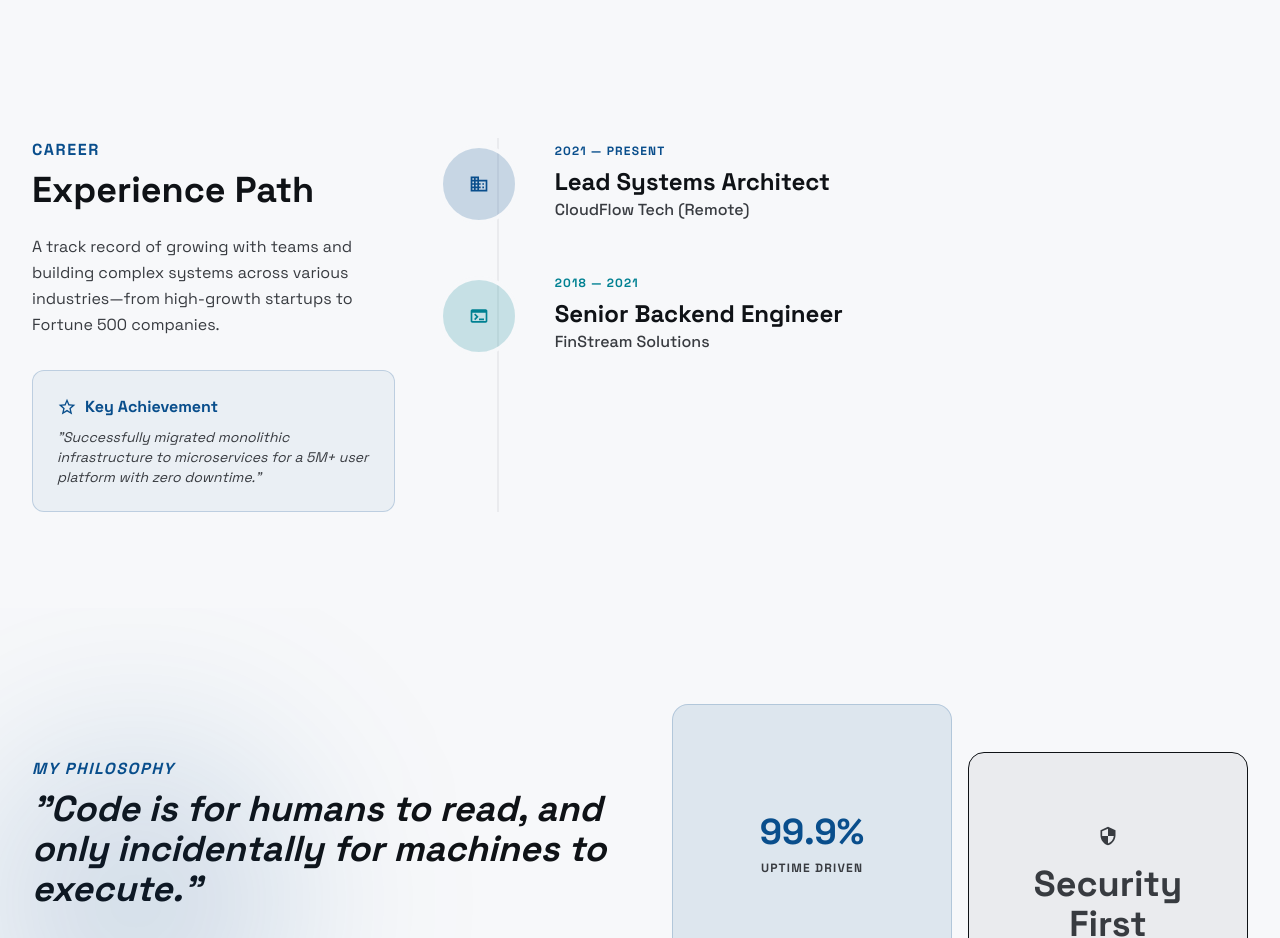
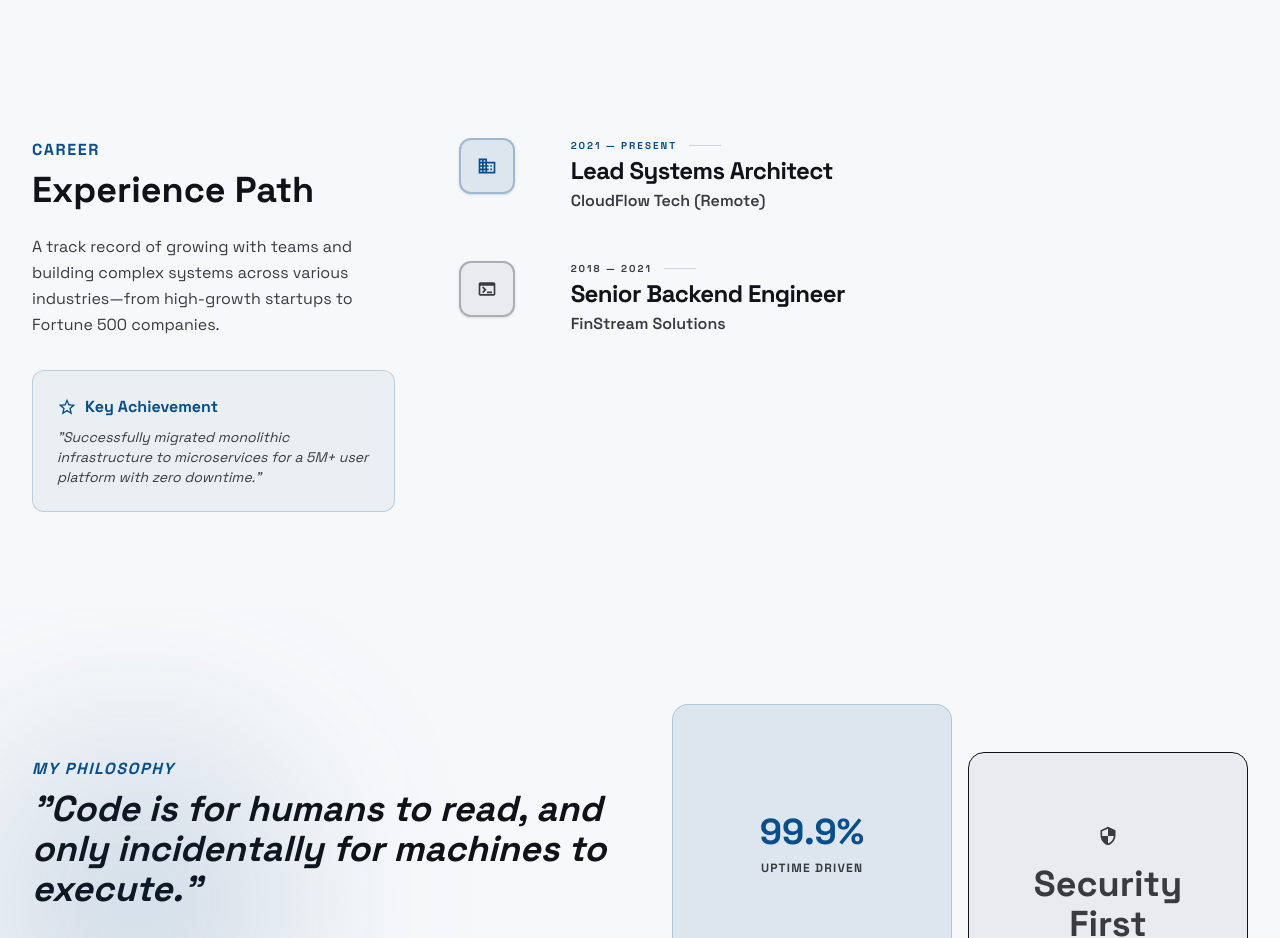
Before and after one commit to sayaskye/portfolio, an Astro site: page /en in a window 1280 px wide. Shown: the part 1820-2758 px from the top of the page. Built offline with nearby package versions, Linux system fonts and the light colour scheme; Astro itself is replaced by a stand-in of ours.

Commit message:
fix: timeline

```diff
--- a/src/components/home/Experience.astro
+++ b/src/components/home/Experience.astro
@@ -35,9 +35,7 @@ const t = (key: string) => getTranslation(key, lang);
           </p>
         </div>
       </div>
-      <div
-        class="relative space-y-12 before:absolute before:inset-0 before:ml-5 before:h-full before:w-0.5 before:bg-(--bg-secondary) md:before:ml-[2.4rem] lg:col-span-2"
-      >
+      <div class="relative space-y-12 lg:col-span-2">
         <Milestone
           date={t('home.experience.date1')}
           role={t('home.experience.role1')}
--- a/src/components/home/Milestone.astro
+++ b/src/components/home/Milestone.astro
@@ -12,27 +12,43 @@ interface Props {
 const { date, role, company, icon, variant = 'primary' } = Astro.props;
 
 const variantClasses = {
-  primary: 'bg-primary/20 text-primary',
-  secondary: 'bg-secondary/20 text-secondary',
+  primary: 'border-primary/30 bg-primary/10 text-primary',
+  secondary: 'border-(--border-color) bg-(--bg-secondary) text-(--text-secondary)',
 };
 ---
 
-<div class="relative pl-12 md:pl-24">
+<div class="group relative pl-16 md:pl-28">
+  <!-- Timeline Dot/Icon -->
   <div
-    class={`absolute top-1.5 left-0 z-10 flex h-10 w-10 items-center justify-center rounded-full border-4 border-(--bg-primary) md:-left-5 md:h-20 md:w-20 ${variantClasses[variant]}`}
+    class={`absolute top-0 left-0 z-10 flex h-10 w-10 items-center justify-center rounded-xl border-2 border-(--bg-primary) bg-(--bg-primary) shadow-sm transition-all duration-500 group-hover:scale-110 group-hover:shadow-lg md:h-14 md:w-14 ${variantClasses[variant]}`}
   >
-    <Icon name={icon} class="size-6 md:size-10" />
+    <div
+      class="bg-primary absolute -top-1 -right-1 z-20 h-3 w-3 rounded-full border-2 border-(--bg-primary) opacity-0 transition-all duration-300 group-hover:opacity-100"
+    >
+    </div>
+    <Icon name={icon} class="size-5 md:size-7" />
   </div>
 
-  <div>
+  <div class="transition-all duration-300 group-hover:translate-x-1">
+    <div class="flex flex-col gap-0.5">
+      <div class="flex items-center gap-3">
         <span
-      class={`${variant === 'primary' ? 'text-primary' : 'text-secondary'} text-xs font-bold tracking-widest uppercase`}
+          class={`text-[10px] font-black tracking-[0.2em] uppercase ${variant === 'primary' ? 'text-primary' : 'text-(--text-secondary)'}`}
         >
           {date}
         </span>
-    <h4 class="mt-1 text-2xl font-bold">{role}</h4>
-    <p class="mb-4 font-medium text-(--text-secondary)">
+        <span class="h-px w-8 bg-(--border-color) opacity-50"></span>
+      </div>
+      <h4
+        class="group-hover:text-primary text-xl font-bold tracking-tight text-(--text-primary) transition-colors md:text-2xl"
+      >
+        {role}
+      </h4>
+      <p
+        class="font-semibold text-(--text-secondary) transition-colors group-hover:text-(--text-primary)"
+      >
         {company}
       </p>
     </div>
   </div>
+</div>
```
Lines whose indentation alone changed are shown as unchanged.
